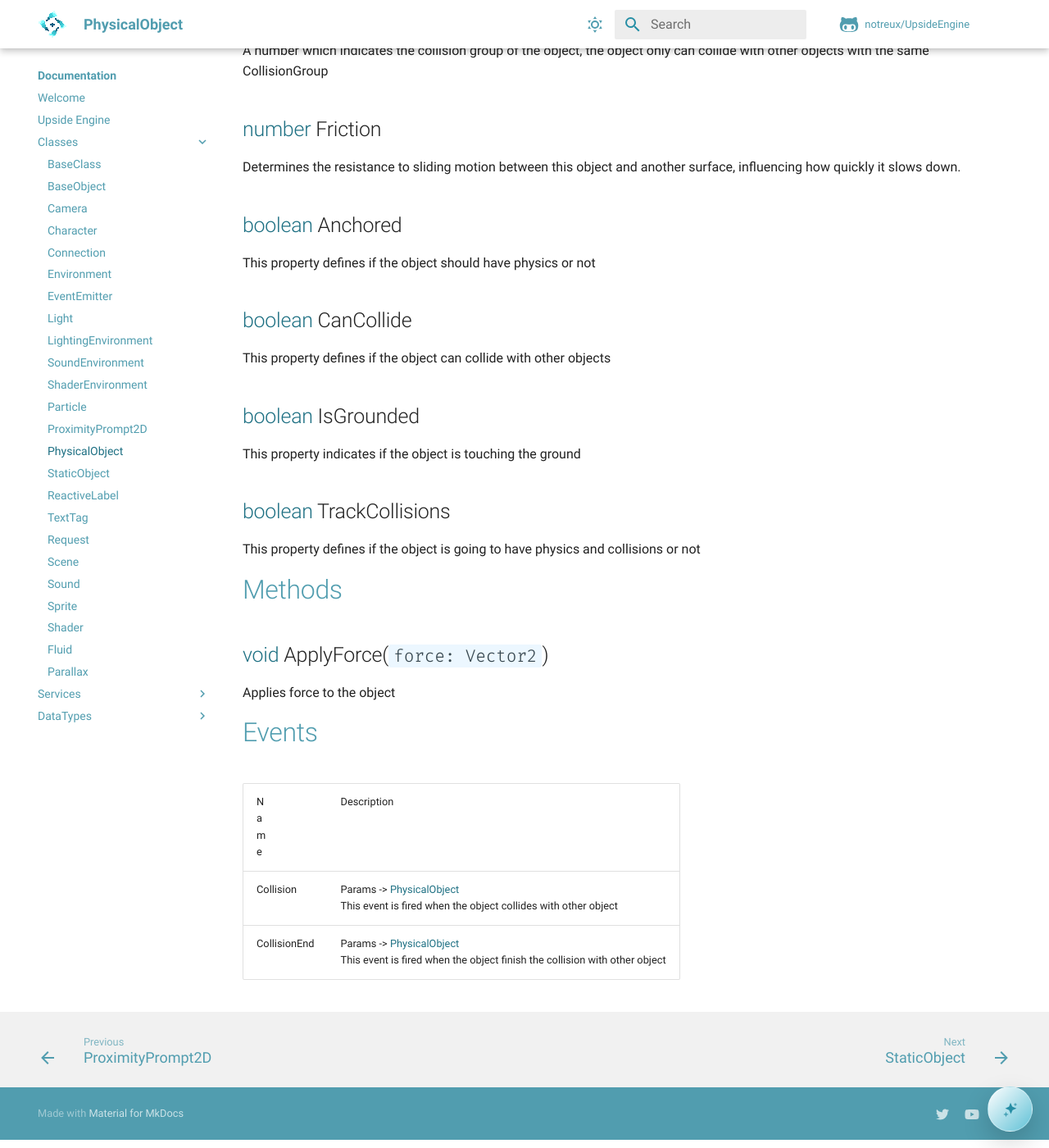
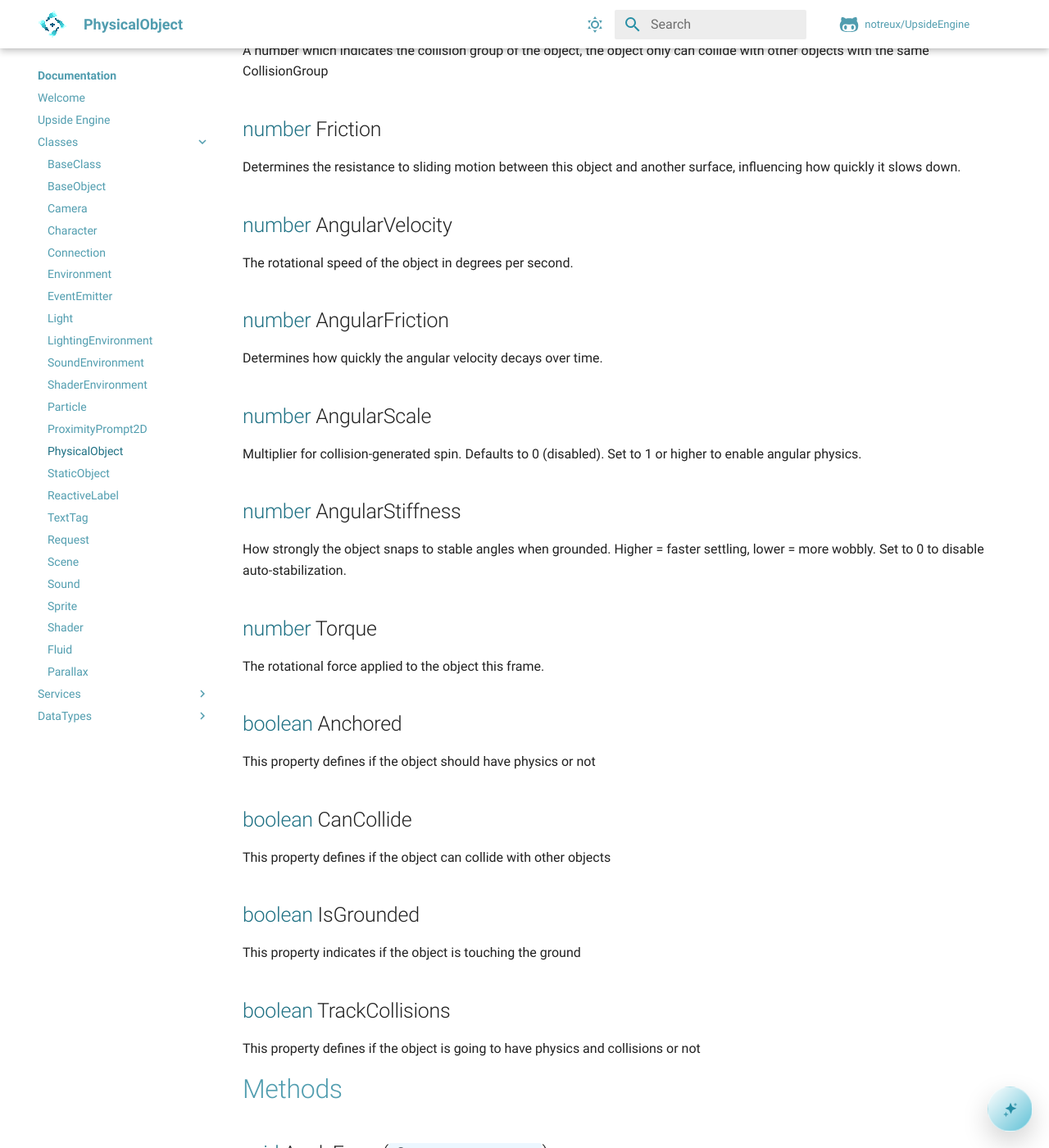
Before and after one commit to notreux/UpsideEngine, an MkDocs documentation site: the page built from docs/documentation/autogen/PhysicalObject.md, in a window 1280 px wide and 1400 px high, scrolled down 1664 px. Shown: the whole window at 82% size. Built offline with MkDocs 1.6.1 and Material for MkDocs 9.7.7, drawn with Linux system fonts in a browser that asks for light colours; comment, search, counter and statistics services are not loaded; some of the changed text lies outside the part shown.

Commit message:
docs: add angular physics properties

```diff
--- a/docs/documentation/autogen/PhysicalObject.md
+++ b/docs/documentation/autogen/PhysicalObject.md
@@ -48,6 +48,21 @@ A number which indicates the collision group of the object, the object only can
 ## [number](number.md) Friction
 Determines the resistance to sliding motion between this object and another surface, influencing how quickly it slows down.
 
+## [number](number.md) AngularVelocity
+The rotational speed of the object in degrees per second.
+
+## [number](number.md) AngularFriction
+Determines how quickly the angular velocity decays over time.
+
+## [number](number.md) AngularScale
+Multiplier for collision-generated spin. Defaults to 0 (disabled). Set to 1 or higher to enable angular physics.
+
+## [number](number.md) AngularStiffness
+How strongly the object snaps to stable angles when grounded. Higher = faster settling, lower = more wobbly. Set to 0 to disable auto-stabilization.
+
+## [number](number.md) Torque
+The rotational force applied to the object this frame.
+
 ## [boolean](boolean.md) Anchored
 This property defines if the object should have physics or not
 
@@ -66,6 +81,9 @@ This property defines if the object is going to have physics and collisions or n
 ## [void](PhysicalObject.md) ApplyForce(`force: Vector2`)
  Applies force to the object
 
+## [void](PhysicalObject.md) ApplyTorque(`torque: number`)
+ Applies torque to the object (rotational force in degrees/s²)
+
 
 
 # Events
```
Also changed, not shown: docs/documentation/autogen/Camera.md (+1 -2 lines), docs/documentation/autogen/CrossPlatformService.md (+1 -2 lines), docs/documentation/autogen/Sound.md (+1 -2 lines).
